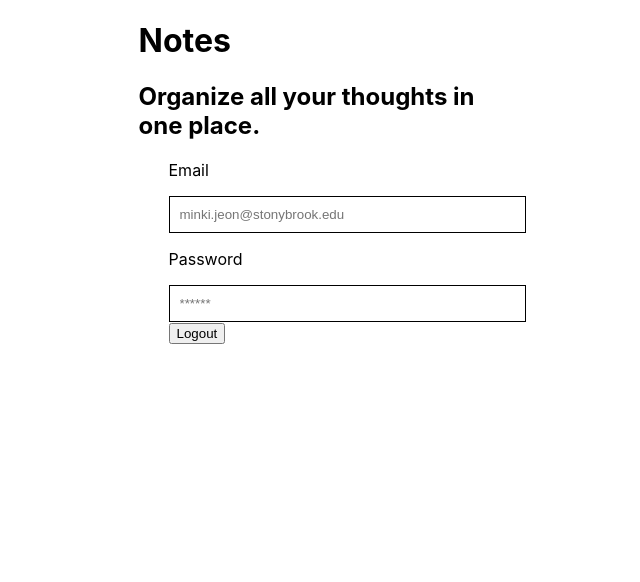
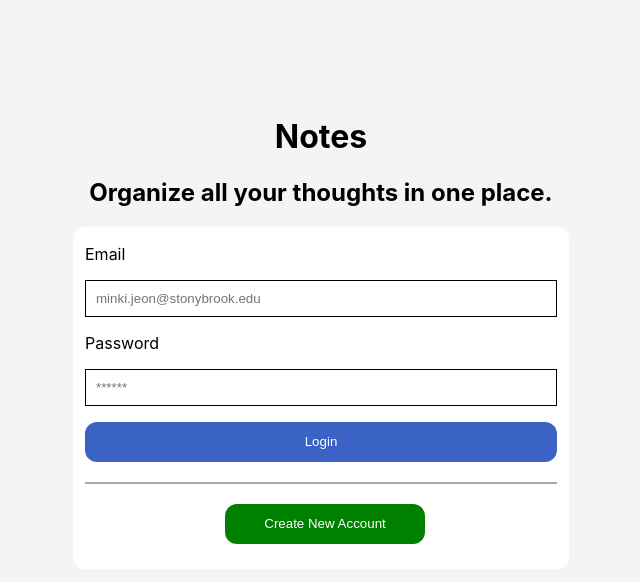
Before and after one commit to jmk0811s/CSE_316_Assignment, a React (Create React App) app in the folder react-app/: page / in a window 1280 px wide. Shown: the top 582 px of the page, without its empty margins (319-959 px from the left). Built offline with nearby package versions, Linux system fonts and the light colour scheme; no server answers.

Commit message:
signup, login, logout, update user info implemented

```diff
--- a/react-app/src/App.css
+++ b/react-app/src/App.css
@@ -14,9 +14,9 @@
 
 body, .App {
   background-color: var(--background-color);
+  overflow: hidden;
   width: 100%;
   height: 100vh;
-  overflow: hidden;
 }
 
 .App {
@@ -65,17 +65,26 @@ body, .App {
   height: 100%;
   overflow: auto;
   background-color: rgba(71, 78, 93, 0.8);
-  padding-top: 50px;
+  display: flex;
 }
 
-.profile-content, .login-form {
+.profile-content {
+  margin: auto;
+  height: 450px;
+  top: 0;
+  z-index: 1;
+}
+
+.login-form {
+  margin: auto;
+  width: 100%;
+  height: 450px;
   z-index: 1;
 }
 
 form {
   margin: auto;
   position: relative;
-  width: 365px;
   height: 420px;
   top: 12%;
 }
@@ -105,9 +114,17 @@ form {
   margin-bottom: 8px;
 }
 
+.wrapper2-profile {
+  width: 300px;
+  height: 190px;
+  margin-left: 30px;
+  margin-top: 0px;
+  margin-bottom: 10px;
+}
+
 .wrapper2 {
   width: 300px;
-  height: 220px;
+  height: 190px;
   margin-left: 30px;
   margin-top: 0px;
   margin-bottom: 0px;
@@ -122,7 +139,7 @@ form {
 }
 
 .change-image, .remove-image {
-  background-color: deeppink;
+  background-color: white;
   width: 130px;
   height: 40px;
   border-radius: 12px;
@@ -199,6 +216,8 @@ form {
   float: left;
   left: 50px;
   top: 10px;
+  border: none;
+  outline: none;
 }
 
 .delete-icon {
@@ -315,10 +334,119 @@ textarea {
  *  Login Page
  */
 
+.login-title, .login-subtitle {
+  text-align: center;
+}
+
 .login-email-input, .login-password-input {
   width: 100%;
   padding: 10px;
   border: 1px solid;
+}
+
+.login-page-wrapper {
+  margin: 0;
+  padding: 0;
+  height: 100vh;
+  width: 100vw;
+  background-color: #f4f4f4;
+  position: fixed;
+  justify-content: center;
+}
+
+.login-wrapper1 {
+  background-color: #ffffff;
+  width: 450px;
+  max-height: 500px;
+  border-radius: 12px;
+  margin: 0 auto;
+  position: relative;
+  padding-top: 1px;
+  padding-bottom: 25px;
+  padding-left: 12px;
+  padding-right: 34px;
+  justify-content: center;
+}
+
+.login-button {
+  background-color: rgb(58, 99, 197);
+  color: white;
+  width: 472px;
+  height: 40px;
+  border: none;
+  border-radius: 12px;
+}
+
+.create-account-button {
+  background-color: green;
+  color: white;
+  width: 200px;
+  height: 40px;
+  border: none;
+  border-radius: 12px;
+  margin-top: 20px;
+  margin-left: 140px;
+}
+
+.login-button-wrapper {
+  justify-content: center;
+  display: flex;
+  flex-wrap: wrap;
+  justify-content: center;
+  width: 100%;
+  padding: 0;
+}
+
+.divider {
+  background-color: darkgray;
+  margin-top: 20px;
+  width: 472px;
+  height: 2px;
+}
+
+/*
+ *  sign-up page
+ */
+
+.signup-background {
+  position: fixed;
+  width: 100%;
+  height: 100%;
+  overflow: auto;
+  background-color: rgba(71, 78, 93, 0.8);
+  padding-top: 50px;
+  z-index: 2;
+}
+
+.signup-container {
+  background-color: #ffffff;
+  float: left;
+  width: 365px;
+  max-height: 350px;
+  border-radius: 12px;
+  margin: 0 auto;
+  position: relative;
+  justify-content: center;
+  z-index: 2;
+}
+
+.signup-wrapper1 {
+  display: flex;
+}
+
+.signup-button {
+  background-color: green;
+  color: white;
+  width: 120px;
+  height: 40px;
+  border: none;
+  border-radius: 12px;
+  margin-left: 92px;
+}
+
+.error-message {
+  margin-top: 0;
+  margin-bottom: 10px;
 }
 
 @media all and (max-width: 700px) {
@@ -374,6 +502,19 @@ textarea {
     padding-top: 50px;
   }
 
+  .signup-background {
+    position: fixed;
+    justify-content: center;
+    z-index: 2;
+    left: 0;
+    top: -80px;
+    width: 100%;
+    height: 100%;
+    overflow: auto;
+    background-color: #ffffff;
+    padding-top: 50px;
+  }
+
   .container {
     background-color: #ffffff;
     border-radius: 0px;
--- a/react-app/src/App.js
+++ b/react-app/src/App.js
@@ -34,12 +34,17 @@ function App() {
     //get notes from the database
     useEffect(() => {
         getCurrentUserAPIMethod().then((user) => {
-            if (Object.keys(user).length == 0) {
+            console.log(user);
+            if (user == null) {
+                setLogin(false);
+            }
+            else if (Object.keys(user).length == 0) {
                 setLogin(false);
             }
             else {
                 setCurrentUser(user);
                 setLogin(true);
+                setServerCall(!serverCall);
             }
         })
     }, []);
@@ -154,6 +159,7 @@ function App() {
     const sortNotesByDate = (notes) => {
         let sortedList = [];
         sortedList = notes.sort((a, b) => Date.parse(b.lastUpdatedDate) - Date.parse(a.lastUpdatedDate));
+        console.log();
         console.log("list sorted");
         return sortedList;
     }
@@ -177,7 +183,11 @@ function App() {
         if (!login) {
             //login page, width > 500
             return (
-                <Login />
+                <Login
+                    setLogin={setLogin}
+                    serverCall={serverCall}
+                    setServerCall={setServerCall}
+                />
             );
         }
         else {
@@ -203,6 +213,10 @@ function App() {
                                 setProfile={setProfile}
                                 profileUpdated={profileUpdated}
                                 setProfileUpdated={setProfileUpdated}
+                                serverCall={serverCall}
+                                setServerCall={setServerCall}
+                                setLogin={setLogin}
+                                showProfile={showProfile}
                             /> : null
                         }
                     </div>
@@ -226,6 +240,10 @@ function App() {
                                 setProfile={setProfile}
                                 profileUpdated={profileUpdated}
                                 setProfileUpdated={setProfileUpdated}
+                                serverCall={serverCall}
+                                setServerCall={setServerCall}
+                                setLogin={setLogin}
+                                showProfile={showProfile}
                             /> : null
                         }
                     </div>
@@ -237,7 +255,11 @@ function App() {
         if (!login) {
             //login page, width <= 500
             return (
-                <Login />
+                <Login
+                    setLogin={setLogin}
+                    serverCall={serverCall}
+                    setServerCall={setServerCall}
+                />
             );
         }
         else {
@@ -270,6 +292,10 @@ function App() {
                             setProfile={setProfile}
                             profileUpdated={profileUpdated}
                             setProfileUpdated={setProfileUpdated}
+                            serverCall={serverCall}
+                            setServerCall={setServerCall}
+                            setLogin={setLogin}
+                            showProfile={showProfile}
                         /> : null
                     }
                 </div>
--- a/react-app/src/components/Login.js
+++ b/react-app/src/components/Login.js
@@ -1,49 +1,80 @@
 import React from "react";
 import {useState}  from "react";
 import Signup from "./Signup";
+import {createUserAPIMethod, loginUserAPIMethod} from "../api/client";
 
-function Login() {
+function Login({setLogin, serverCall, setServerCall}) {
     const [showSignup, setShowSignup] = useState(false);
+    const [email, setEmail] = useState('');
+    const [password, setPassword] = useState('');
+    const [showError, setShowError] = useState(false);
 
-    const handleChange = (e) => {
+    const handleChangeEmail = (e) => {
+        e.preventDefault();
         console.log(e.target.value);
-
+        setEmail(e.target.value);
     }
 
-    if (showSignup) {
-        return (
-            <Signup />
-        );
+    const handleChangePassword = (e) => {
+        e.preventDefault();
+        setPassword(e.target.value);
+    }
+
+    const handleSubmitLogin = (e) => {
+        e.preventDefault();
+        let userInfo = {"email": email, "password": password};
+        loginUserAPIMethod(userInfo).then((status) => {
+            if (status) {
+                setShowError(false);
+                setLogin(true);
+                setServerCall(!serverCall);
             }
             else {
+                setShowError(true);
+            }
+        });
+    }
+
     return (
+        <div>
+            {showSignup ? <Signup
+                setLogin={setLogin}
+                serverCall={serverCall}
+                setServerCall={setServerCall}
+                setShowSignup={setShowSignup}
+            /> : null}
             <div className="login-page-wrapper">
                 <form className="login-form" action="" method="POST">
-                <h1>Notes</h1>
-                <h2>Organize all your thoughts in one place.</h2>
-                <div className="wrapper1">
+                    <h1 className="login-title">Notes</h1>
+                    <h2 className="login-subtitle">Organize all your thoughts in one place.</h2>
+                    <div className="login-wrapper1">
                         <p>Email</p>
                         <input
                             className="login-email-input"
                             type="text"
+                            value={email}
                             placeholder="minki.jeon@stonybrook.edu"
                             name="email"
-                        onChange={handleChange}
+                            onChange={handleChangeEmail}
                         ></input>
                         <p>Password</p>
                         <input
                             className="login-password-input"
-                        type="text"
+                            type="password"
+                            value={password}
                             placeholder="******"
                             name="password"
-                        onChange={handleChange}
+                            onChange={handleChangePassword}
                         ></input>
-                    <button className="login" type="button">Logout</button>
+                        {showError ? <p style={{color: "red"}}>Error: Invalid email and/or password</p> : <p> </p>}
+                        <button className="login-button" type="button" onClick={handleSubmitLogin}>Login</button>
+                        <div className="divider"></div>
+                        <button className="create-account-button" type="button" onClick={() => setShowSignup(true)}>Create New Account</button>
                     </div>
                 </form>
             </div>
+        </div>
     );
-    }
 }
 
 export default Login;
--- a/react-app/src/components/Profile.js
+++ b/react-app/src/components/Profile.js
@@ -1,24 +1,22 @@
 import './../Profile.css';
 import React from "react";
 import Close from "@material-ui/icons/Close";
-import {updateUserAPIMethod} from "../api/client";
+import {useState, useEffect}  from "react";
+import {updateUserAPIMethod, logoutUserAPIMethod, getCurrentUserAPIMethod} from "../api/client";
 import {uploadImageToCloudinaryAPIMethod} from "../api/client";
 
-function Profile({setShowProfile, profile, setProfile, profileUpdated, setProfileUpdated}) {
-    const updateName = (newName) => {
-        profile.name = newName;
-        setProfileUpdated(!profileUpdated);
-    }
+function Profile({setShowProfile, profile, setProfile, profileUpdated, setProfileUpdated, serverCall, setServerCall, setLogin, showProfile}) {
+    const [name, setName] = useState('');
+    const [email, setEmail] = useState('');
+    const [location, setLocation] = useState('');
 
-    const updateEmail = (newEmail) => {
-        profile.email = newEmail;
-        setProfileUpdated(!profileUpdated);
-    }
-
-    const updateLocation = (newLocation) => {
-        profile.location = newLocation;
-        setProfileUpdated(!profileUpdated);
-    }
+    useEffect(() => {
+        getCurrentUserAPIMethod().then((user) => {
+            setName(user.name);
+            setEmail(user.email);
+            setLocation(user.location);
+        })
+    }, [showProfile]);
 
     const handleImageSelected = (event) => {
         console.log("New file selected");
@@ -46,6 +44,12 @@ function Profile({setShowProfile, profile, setProfile, profileUpdated, setProfil
         }
     }
 
+    const handleLogout = () => {
+        logoutUserAPIMethod({});
+        setLogin(false);
+        setServerCall(!serverCall);
+    }
+
     return (
         <div id="profile" className="profile">
             <form className="profile-content" action="" method="POST">
@@ -68,33 +72,33 @@ function Profile({setShowProfile, profile, setProfile, profileUpdated, setProfil
                         />
                         <button className="remove-image">Remove Image</button>
                     </div>
-                    <div className="wrapper2">
+                    <div className="wrapper2-profile">
                         <b>Name</b>
                         <input
                             className="profile-input"
                             type="text"
-                            value={profile.name}
+                            value={name}
                             placeholder="Minki Jeon"
                             name="name"
-                            onChange={(e) => updateName(e.target.value)}
+                            onChange={(e) => setName(e.target.value)}
                         ></input>
                         <b>E-mail</b>
                         <input
                             className="profile-input"
                             type="text"
-                            value={profile.email}
+                            value={email}
                             placeholder="minki.jeon@stonybrook.edu"
                             name="email"
-                            onChange={(e) => updateEmail(e.target.value)}
+                            onChange={(e) => setEmail(e.target.value)}
                         ></input>
                         <b>Location</b>
                         <input
                             className="profile-input"
                             type="text"
-                            value={profile.location}
+                            value={location}
                             placeholder="Incheon Songdo"
                             name="location"
-                            onChange={(e) => updateLocation(e.target.value)}
+                            onChange={(e) => setLocation(e.target.value)}
                         ></input>
                     </div>
                     <div className="wrapper3">
@@ -103,14 +107,20 @@ function Profile({setShowProfile, profile, setProfile, profileUpdated, setProfil
                             type="submit"
                             className="save"
                             onClick={(e) => {
-                                    setProfileUpdated(!profileUpdated);
+                                    //setProfileUpdated(!profileUpdated);
                                     e.preventDefault();
                                     setShowProfile(false);
-                                    console.log(profile);
-                                    updateUserAPIMethod(profile);
+                                    getCurrentUserAPIMethod().then((user) => {
+                                        console.log(user);
+                                        user.name = name;
+                                        user.email = email;
+                                        user.location = location;
+                                        console.log(user);
+                                        updateUserAPIMethod(user);
+                                    });
                             }}
                         >Save</button>
-                        <button className="logout" type="button">Logout</button>
+                        <button className="logout" type="button" onClick={handleLogout}>Logout</button>
                     </div>
                 </div>
             </form>
--- a/react-app/src/components/Signup.js
+++ b/react-app/src/components/Signup.js
@@ -1,10 +1,81 @@
 import React from "react";
 import {useState}  from "react";
+import Close from "@material-ui/icons/Close";
+import {createUserAPIMethod} from "../api/client";
 
-function Signup() {
-    const [signup, setSignup] = useState();
+function Signup({setLogin, serverCall, setServerCall, setShowSignup}) {
+    const [name, setName] = useState();
+    const [email, setEmail] = useState();
+    const [password, setPassword] = useState();
+    const [showError, setShowError] = useState(false);
+
+    const handleSubmitSignup = (e) => {
+        e.preventDefault();
+        let userInfo = {"name": name, "email": email, "password": password};
+        console.log(userInfo);
+        createUserAPIMethod(userInfo).then((status) => {
+            if (status) {
+                setShowError(false);
+                setLogin(true);
+                setServerCall(!serverCall);
+            }
+            else {
+                setShowError(true);
+            }
+        });
+    }
+
     return (
-        <h1></h1>
+        <div>
+            <div className="signup-background">
+                <form className="signup-wrapper1" action="" method="POST">
+                    <div className="signup-container">
+                        <div className="wrapper0">
+                            <h1 className="profile-title">Sign Up</h1>
+                            <Close className="close-icon" onClick={() => setShowSignup(false)}></Close>
+                        </div>
+                        <div className="wrapper2">
+                            <b>Name</b>
+                            <input
+                                className="profile-input"
+                                type="text"
+                                value={name}
+                                placeholder="Minki Jeon"
+                                name="name"
+                                onChange={(e) => setName(e.target.value)}
+                            ></input>
+                            <b>E-mail</b>
+                            <input
+                                className="profile-input"
+                                type="text"
+                                value={email}
+                                placeholder="minki.jeon@stonybrook.edu"
+                                name="email"
+                                onChange={(e) => setEmail(e.target.value)}
+                            ></input>
+                            <b>Password</b>
+                            <input
+                                className="profile-input"
+                                type="password"
+                                value={password}
+                                placeholder="******"
+                                name="password"
+                                onChange={(e) => setPassword(e.target.value)}
+                            ></input>
+                        </div>
+                        <div className="wrapper3">
+                            {showError ? <p className="error-message" style={{color: "red"}}>Error: Invalid email and/or password</p> : <p> </p>}
+                            <button
+                                className="signup-button"
+                                type="submit"
+                                onClick={handleSubmitSignup}
+                            >Sign Up</button>
+                        </div>
+                    </div>
+                </form>
+                <div className="profile-background" onClick={() => setShowSignup(false)}></div>
+            </div>
+        </div>
 
     );
 }
```
Also changed, not shown: react-app/src/api/client.js (+31 -10 lines). Lines whose indentation alone changed are shown as unchanged.
